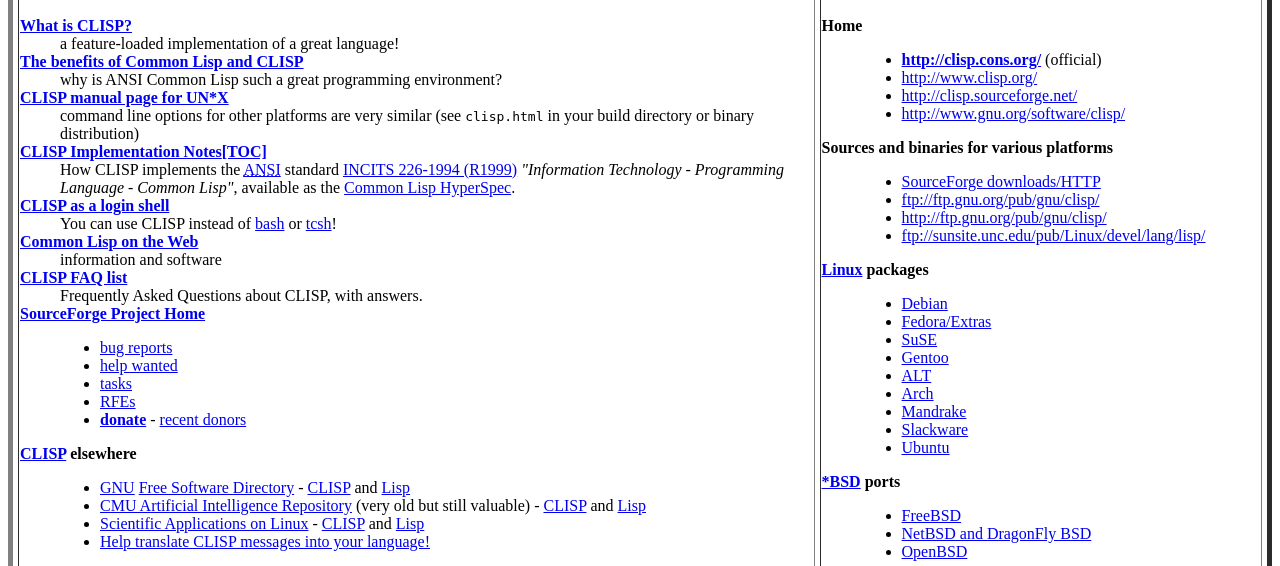
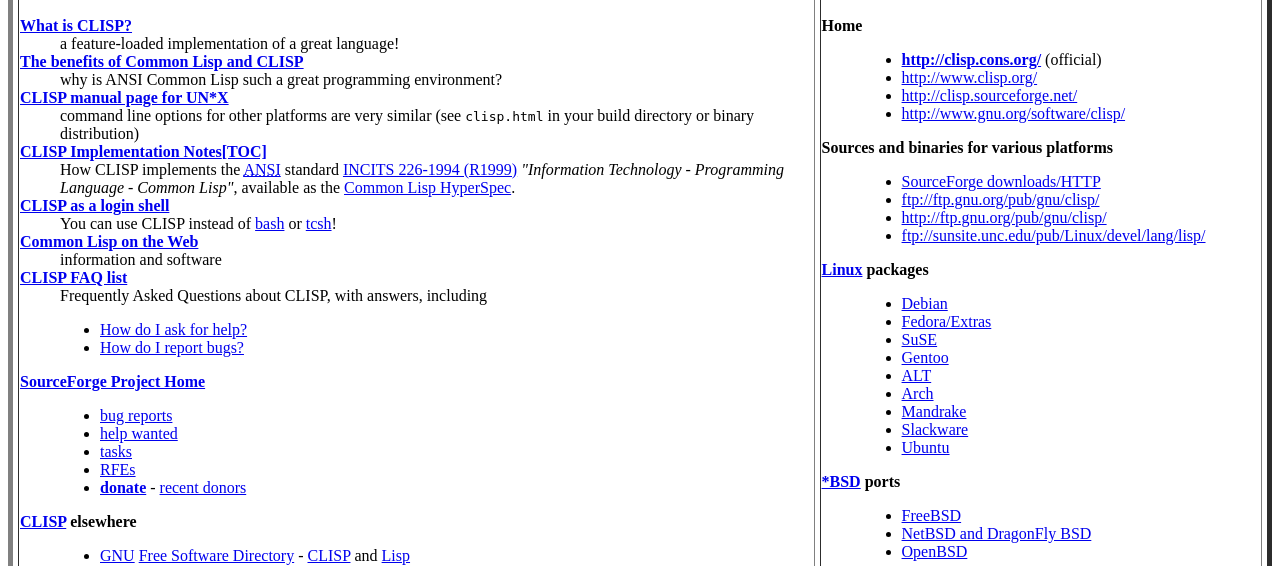
Before and after one commit to gnu-mirror-unofficial/clisp, a PHP site: page / in a window 1280 px wide. Shown: the part 295-861 px from the top of the page. Run offline with PHP 8.4, Linux system fonts and the light colour scheme.

Commit message:
link to faq-help & faq-bugs

```diff
--- a/index.php
+++ b/index.php
@@ -66,7 +66,10 @@
  <dt><strong><a href="resources.html">Common Lisp on the Web</a></strong></dt>
   <dd>information and software</dd>
  <dt><strong><a href="impnotes/faq.html">CLISP FAQ list</a></strong></dt>
-  <dd>Frequently Asked Questions about CLISP, with answers.</dd>
+ <dd>Frequently Asked Questions about CLISP, with answers, including<ul>
+   <li><a href="impnotes/faq.html#faq-help">How do I ask for help?</a></li>
+   <li><a href="impnotes/faq.html#faq-bugs">How do I report bugs?</a></li>
+ </ul></dd>
  <dt><strong><a href="http://sourceforge.net/projects/clisp"
                 >SourceForge Project Home</a></strong></dt>
   <dd><ul>
```
